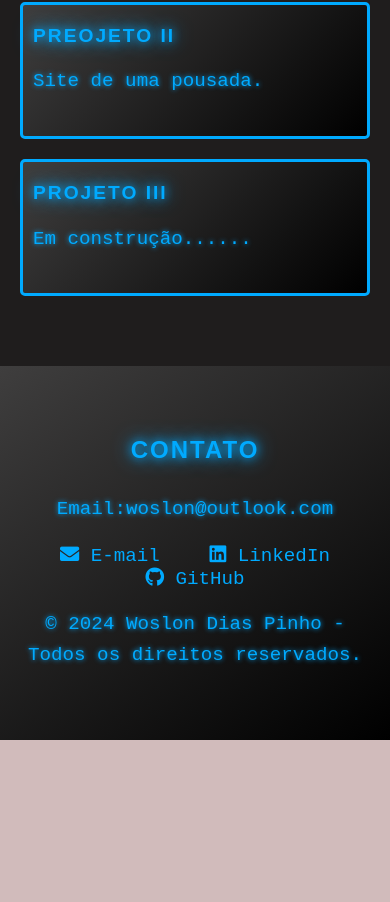
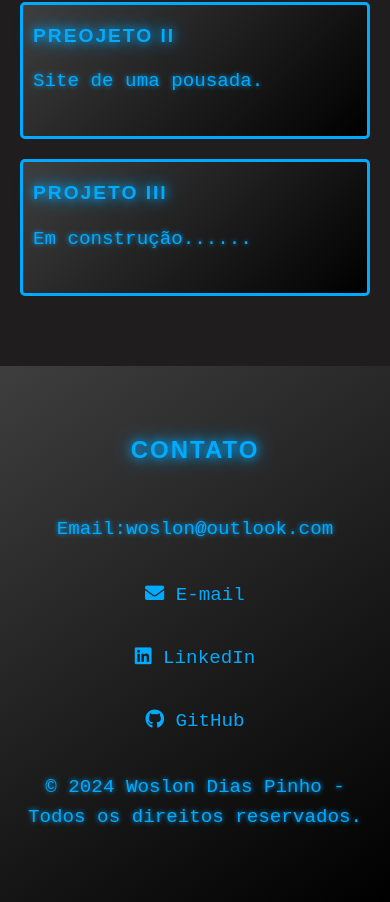
Before and after one commit to woslon/Portifolio, a plain HTML site: page index.html in a window 390 px wide. Shown: the part 1888-2790 px from the top of the page. Before the commit the page ends 2628 px from the top, so only its background shows below. Drawn offline with Linux system fonts and the light colour scheme.

Commit message:
Atualizar o style.css

```diff
--- a/style.css
+++ b/style.css
@@ -273,6 +273,7 @@ section {
         font-size: 1.2em;
     }
   #contato{
-  flex-wrap:warap;
+  display:flex;
+  flex-direction: column;
  }
 }
```
